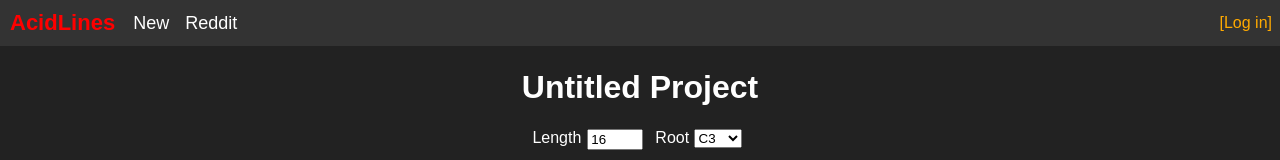
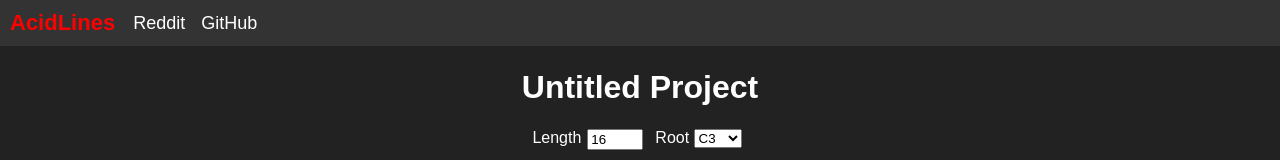
Before and after one commit to maximecb/acidlines, a website with bundled scripts: page public/index.html in a window 1280 px wide. Shown: the top 160 px of the page. Built offline with nearby package versions, Linux system fonts and the light colour scheme.

```diff
--- a/public/index.html
+++ b/public/index.html
@@ -14,9 +14,9 @@
         <div class="top_bar">
             <div class="top_menu">
                 <div class="logotext">AcidLines</div>
-                <div class="menu_button" id="btn_new">New</div>
 
                 <!--
+                <div class="menu_button" id="btn_new">New</div>
                 <div class="tablink menu_button" id="tablink_edit">Edit</div>
                 <div class="tablink menu_button" id="tablink_share">Share</div>
                 <div class="tablink menu_button" id="tablink_browse">Browse</div>
@@ -25,12 +25,16 @@
                 -->
 
                 <a class="menu_link" href="https://reddit.com/r/musictools", target="_blank">Reddit</a>
+                <a class="menu_link" href="https://github.com/maximecb/acidlines", target="_blank">GitHub</a>
             </div>
 
+            <!--
             <div class="top_buttons">
                 <div id="btn_login" style="cursor: pointer; color: #FA0; margin: 4px; padding: 4px;">[Log in]</div>
                 <div id="btn_user" style="cursor: pointer; display: none; color: #FA0; margin: 4px; padding: 4px;"></div>
             </div>
+            -->
+
         </div>
 
         <!-- Edit tab, graph editing -->
```
